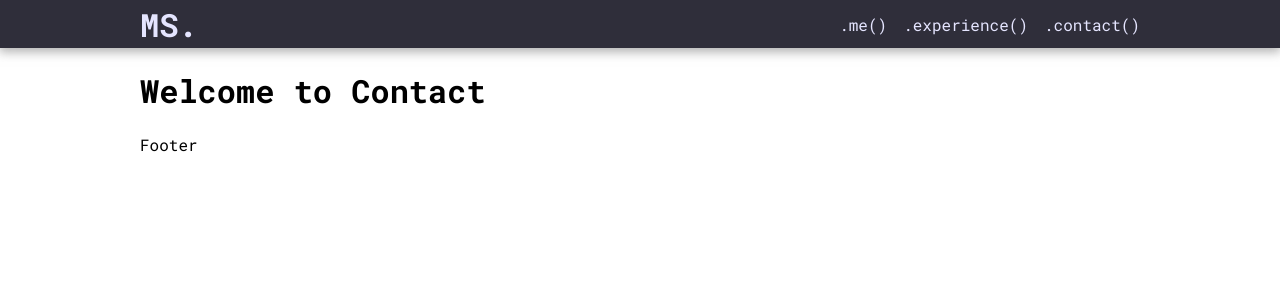
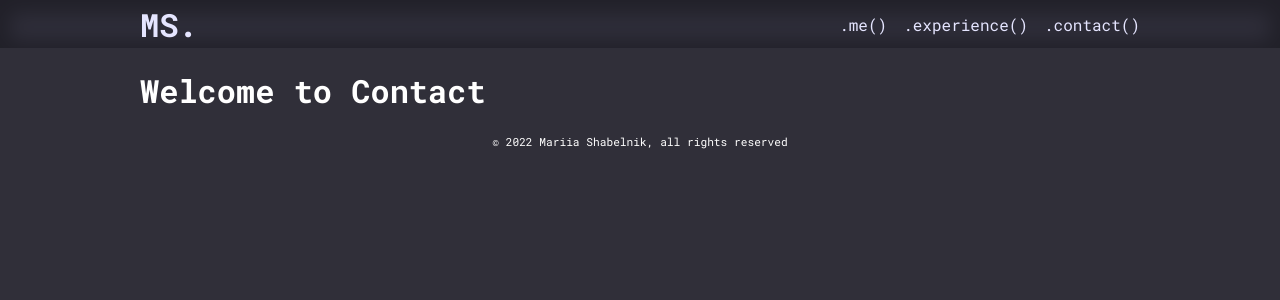
Before and after one commit to mariiashabelnik/portfolio, a React (Vite) app: page /contact in a window 1280 px wide. Shown: the top 300 px of the page. Built offline with nearby package versions, Linux system fonts and the light colour scheme.

Commit message:
color update

```diff
--- a/src/App.css
+++ b/src/App.css
@@ -11,9 +11,7 @@
 .nav {
   background-color: rgb(47, 46, 58);
   height: 3em;
-  -webkit-box-shadow: 0px 3px 10px 1px rgba(122, 122, 122, 0.59);
-  -moz-box-shadow: 0px 3px 10px 1px rgba(122, 122, 122, 0.59);
-  box-shadow: 0px 3px 10px 1px rgba(122, 122, 122, 0.59);
+  box-shadow: inset 0px 3px 20px 10px rgba(0, 0, 0, 0.3);
 }
 
 .nav a {
@@ -51,8 +49,13 @@
   display: none;
 }
 
+.copyright {
+  font-size: 0.7em;
+  text-align: center;
+}
+
 .hamburger-menu {
-  background-color: rgba(84, 84, 84, 0.9);
+  background-color: rgba(47, 46, 58, 0.9);
   z-index: 100;
   position: absolute;
   right: 0;
--- a/src/components/Footer.jsx
+++ b/src/components/Footer.jsx
@@ -1,5 +1,12 @@
 function Footer() {
-  return <div className="container">Footer</div>;
+  const fullYear = new Date().getFullYear();
+  return (
+    <div className="container">
+      <div className="copyright">
+        © {fullYear} Mariia Shabelnik, all rights reserved
+      </div>
+    </div>
+  );
 }
 
 export default Footer;
--- a/src/index.css
+++ b/src/index.css
@@ -1,4 +1,6 @@
 body {
   margin: 0;
   font-family: "Roboto Mono", monospace;
+  background-color: #302f39;
+  color: white;
 }
```
